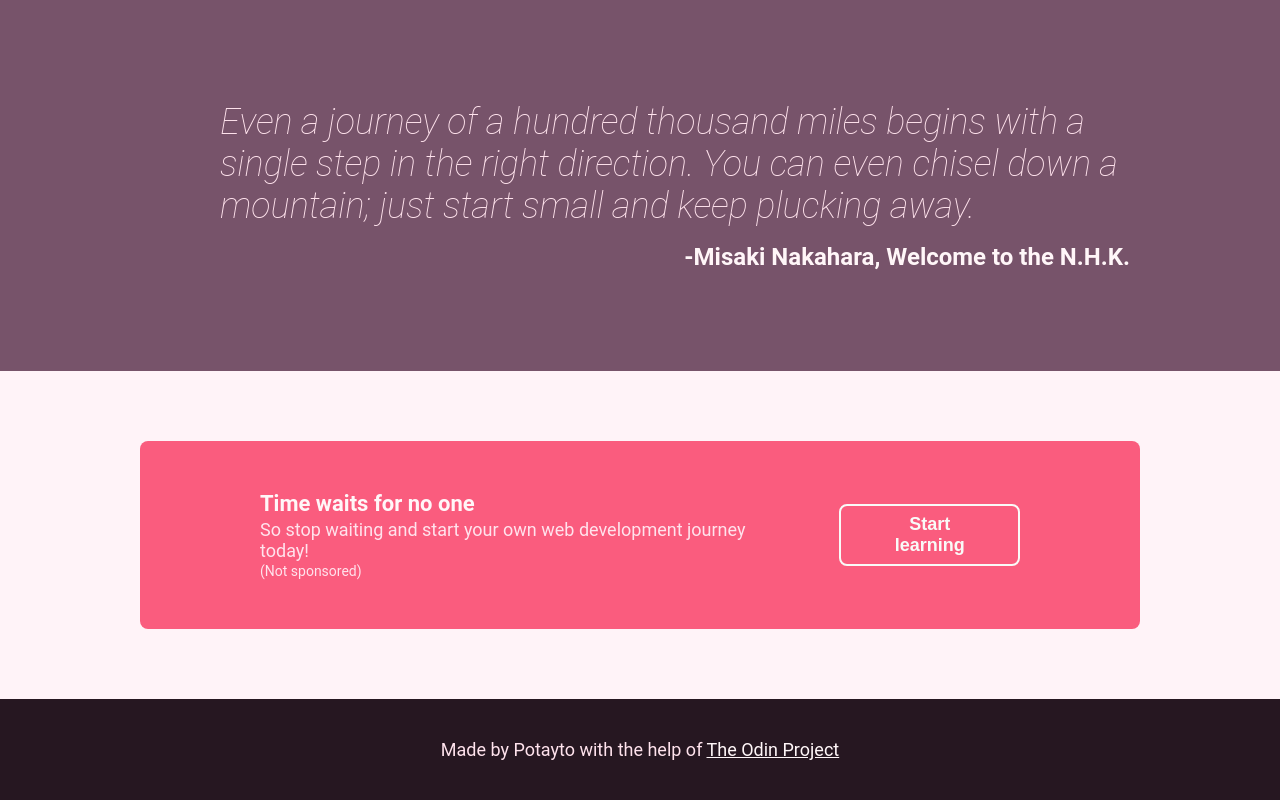
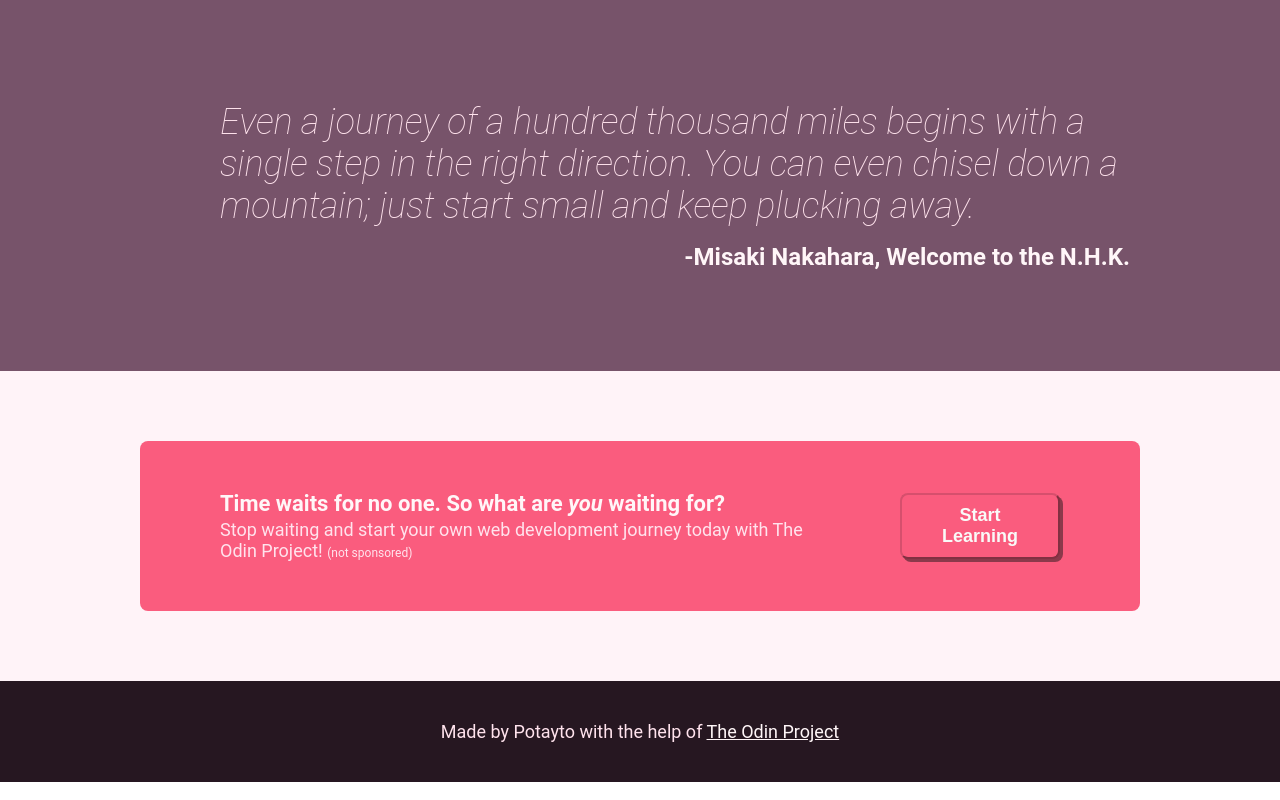
Before and after one commit to potaytocheeps/odin-landing-page, a plain HTML site: page index.html in a window 1280 px wide. Shown: the part 1019-1819 px from the top of the page. Drawn offline with Linux system fonts and the light colour scheme.

Commit message:
Update content and styles of call to action banner
Also made small changes to the look and behavior of both buttons in
the website.

```diff
--- a/index.html
+++ b/index.html
@@ -77,14 +77,14 @@
     <div class="call-to-action-container">
       <div class="call-to-action">
         <div class="cta-left-content">
-          <p class="cta-title">Time waits for no one</p>
+          <p class="cta-title">Time waits for no one. So what are <em>you</em> waiting for?</p>
           <p class="cta-text">
-            So stop waiting and start your own web development journey today!
+            Stop waiting and start your own web development journey today with The Odin Project!
+            <span>(not sponsored)</span>
           </p>
-          <p class="cta-message">(Not sponsored)</p>
         </div>
         <div class="cta-right-content">
-          <a href="https://www.theodinproject.com"><button class="cta-button">Start learning</button></a>
+          <a href="https://www.theodinproject.com"><button class="cta-button">Start Learning</button></a>
         </div>
       </div>
     </div>
--- a/styles.css
+++ b/styles.css
@@ -89,6 +89,12 @@ button {
   font-weight: bold;
   font-size: 18px;
   margin-top: 16px;
+  cursor: pointer;
+  box-shadow: 3px 3px #8B394B;
+}
+
+button:hover {
+  background-color: #D64F6D;
 }
 
 .right-hero-content {
@@ -203,13 +209,13 @@ h3 {
   background-color: #FA5C7E;
   flex: 1;
   border-radius: 8px;
-  padding: 50px 120px;
+  padding: 50px 80px;
   color: #F9FAF8;
   display: flex;
   justify-content: space-between;
   align-items: center;
   margin: 50px;
-  gap: 50px;
+  gap: 80px;
 }
 
 .cta-title {
@@ -231,8 +237,13 @@ h3 {
 }
 
 .cta-button {
-  border: #F9FAF8 2px solid;
+  border: #D64F6D 2px outset;
   margin: 0;
+  padding: 10px 40px;
+}
+
+span {
+  font-size: 12px;
 }
 
 /*********
```
